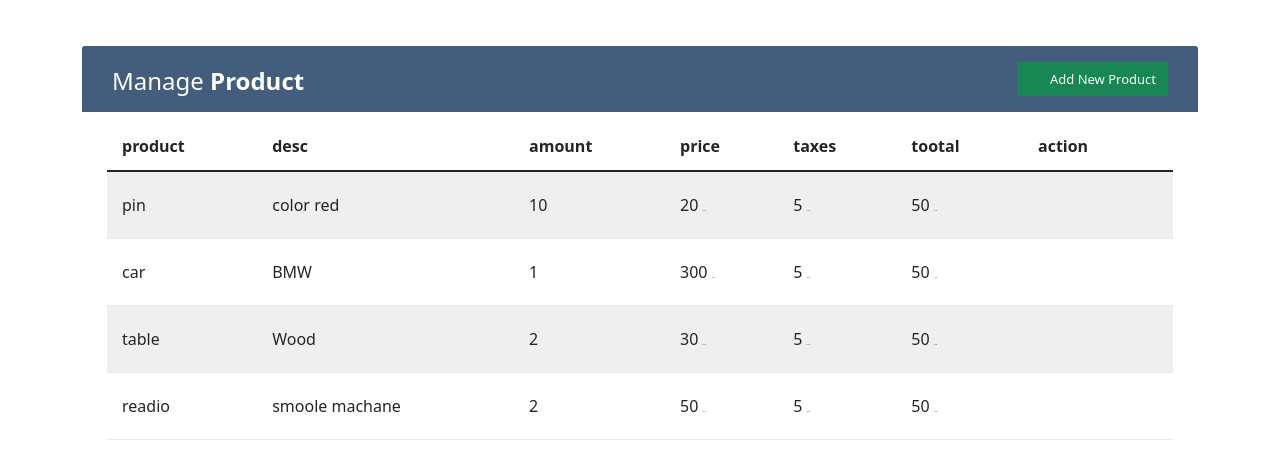
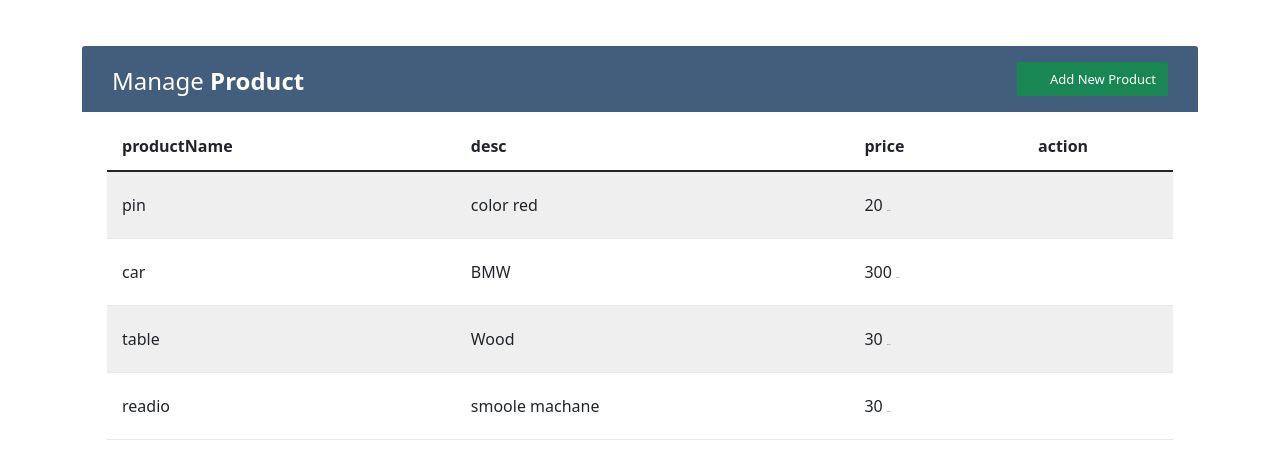
Before and after one commit to mahmoud-swedani/product-crud, a React (Create React App) app: page / in a window 1280 px wide. Shown: the top 450 px of the page. Built offline with nearby package versions, Linux system fonts and the light colour scheme.

Commit message:
Add Product Functionality

```diff
--- a/src/component/AddForm.js
+++ b/src/component/AddForm.js
@@ -1,15 +1,37 @@
 import { Form, Button } from "react-bootstrap"
+import { ProductContext } from "../contexts/ProductContext";
+import {useContext, useState} from 'react';
 
 
 const AddForm = () =>{
 
+
+    const {addProduct} = useContext(ProductContext);
+
+    const [newProduct, setNewProduct] = useState({
+        productName:"", desc:"", price:""
+    });
+    const onInputChange = (e) => {
+        setNewProduct({ ...newProduct , [e.target.name]:e.target.value })
+    }
+
+    const {productName, desc, price} = newProduct;
+
+    const handleSubmit = (e) => {
+        e.preventDefault();
+        addProduct(productName, desc, price);
+    }
+
      return (
 
-        <Form >
+        <Form onSubmit={handleSubmit} >
             <Form.Group>
                 <Form.Control
                     type="text"
                     placeholder="product *"
+                    value={productName}
+                    name="productName"
+                    onChange = { (e) => onInputChange(e)}
                     required
                 />
             </Form.Group>
@@ -17,13 +39,9 @@ const AddForm = () =>{
                 <Form.Control
                     as="textarea"
                     placeholder="desc *"
-                    required
-                />
-            </Form.Group>
-            <Form.Group>
-                <Form.Control
-                    type="number"
-                    placeholder="amount *"
+                    name="desc"
+                    value={desc}
+                    onChange = { (e) => onInputChange(e)}
                     required
                 />
             </Form.Group>
@@ -31,24 +49,14 @@ const AddForm = () =>{
                 <Form.Control
                     type="number"
                     placeholder="price *"
+                    name="price"
+                    value={price}
+                    onChange = { (e) => onInputChange(e)}
                     required
                 />
             </Form.Group>
-            <Form.Group>
-                <Form.Control
-                    type="number"
-                    placeholder="taxes *"
-                    required
-                />
-            </Form.Group>
-            <Form.Group>
-                <Form.Control
-                    type="number"
-                    placeholder="tootal *"
-                    required
 
-                />
-            </Form.Group>
+
             <Button variant="success" type="submit" block>
                 Add New Product
             </Button>
--- a/src/component/ProductList.js
+++ b/src/component/ProductList.js
@@ -33,12 +33,9 @@ const ProductList = () => {
             <table className="table table-striped table-hover">
                 <thead>
                     <tr>
-                        <th>product</th>
+                        <th>productName</th>
                         <th>desc</th>
-                        <th>amount</th>
                         <th>price</th>
-                        <th>taxes</th>
-                        <th>tootal</th>
                         <th>action</th>
                     </tr>
                 </thead>
--- a/src/component/Products.js
+++ b/src/component/Products.js
@@ -1,14 +1,12 @@
 
 const Product = (props) => {
     const {product} = props
+
     return(
         <>
-            <td>{ product.product }</td>
+            <td>{ product.productName }</td>
             <td>{ product.desc }</td>
-            <td>{ product.amount }</td>
             <td>{ product.price } <span className="SYP">SYP</span></td>
-            <td>{ product.taxes } <span className="SYP">SYP</span></td>
-            <td>{ product.tootal } <span className="SYP">SYP</span></td>
             <td>
 
                 <button  className="btn text-warning btn-act" data-toggle="modal">
--- a/src/contexts/ProductContext.js
+++ b/src/contexts/ProductContext.js
@@ -5,16 +5,20 @@ export const ProductContext = createContext()
 
 const ProductContextProvider  = (props) => {
 
-    const [product] = useState([
-        {id:uuidv4(), product:"pin", desc: 'color red', amount: 10, price: 20, taxes: 5, tootal:50},
-        {id:uuidv4(), product:"car", desc: 'BMW', amount: 1, price: 300, taxes: 5, tootal:50},
-        {id:uuidv4(), product:"table", desc: 'Wood', amount: 2, price: 30, taxes: 5, tootal:50},
-        {id:uuidv4(), product:"readio", desc: 'smoole machane', amount: 2, price: 50, taxes: 5, tootal:50},
+    const [product, setProduct] = useState([
+        {id:uuidv4(), productName:"pin", desc: 'color red', price: 20},
+        {id:uuidv4(), productName:"car", desc: 'BMW', price: 300},
+        {id:uuidv4(), productName:"table", desc: 'Wood', price: 30},
+        {id:uuidv4(), productName:"readio", desc: 'smoole machane',price: 30}
     ])
+
+    const addProduct = (productName, desc, price) => {
+        setProduct([...product ,{id:uuidv4(), productName, desc, price}])
+    }
 
 
     return (
-        <ProductContext.Provider value={{product}}>
+        <ProductContext.Provider value={{product, addProduct}}>
             {props.children}
         </ProductContext.Provider>
     )
```
